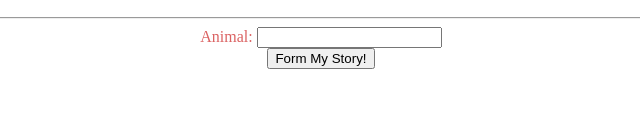
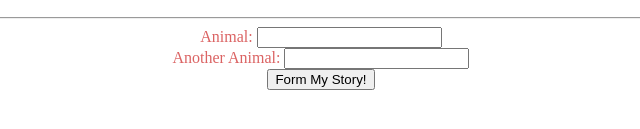
Before and after one commit to AlexLintu/HTML-CSS, a plain HTML site: page 36-form-a-story/index.html in a window 1280 px wide. Shown: the part 389-518 px from the top of the page, without its empty margins (319-959 px from the left). Drawn offline with Linux system fonts and the light colour scheme; files that its build step writes are made by us from their sources.

Commit message:
Add anotehr label and input

```diff
--- a/36-form-a-story/index.html
+++ b/36-form-a-story/index.html
@@ -22,6 +22,9 @@
       <label for="animal-1">Animal:</label>
       <input id="animal-1" type="text" required>
       <br>
+      <label for="animal-2">Another Animal:</label>
+      <input id="animal-2" name="animal-2" type="text" required>
+      <br>
       <input type="submit" value="Form My Story!">
     </form>
 
```
